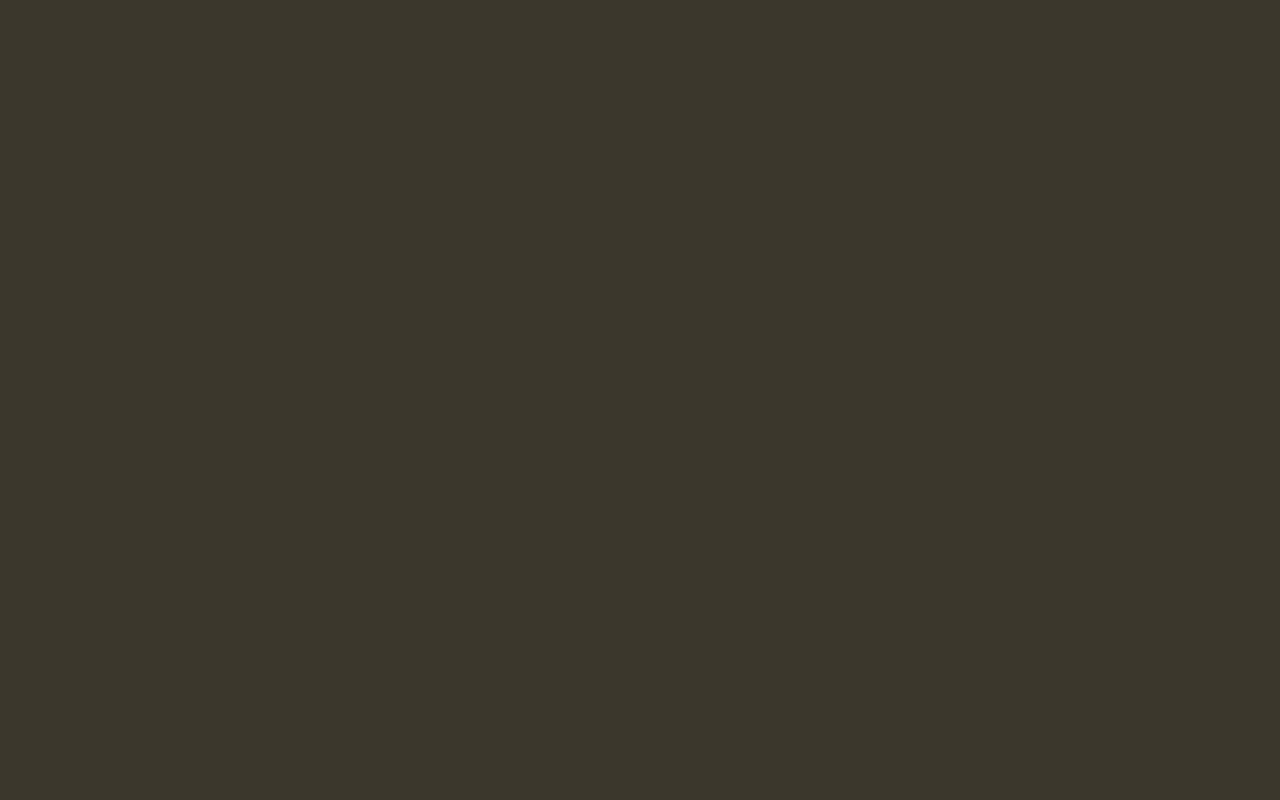
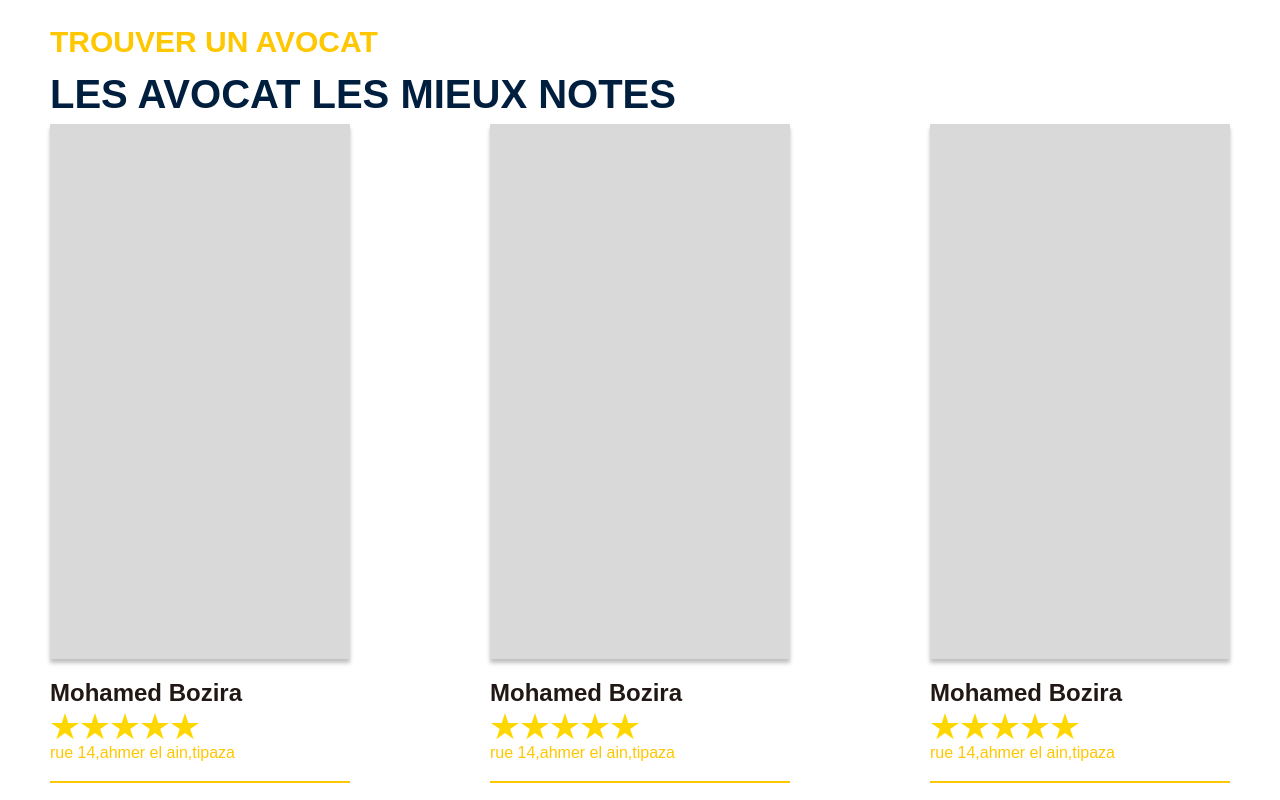
Before and after one commit to mondher0/dz-mouhami, a Next.js app: page / in a window 1280 px wide. Shown: the part 2640-3440 px from the top of the page. Before the commit the page ends 2591 px from the top, so only its background shows below. Built offline with nearby package versions, Linux system fonts and the light colour scheme.

Commit message:
adding topLoyers section

```diff
--- a/src/app/globals.css
+++ b/src/app/globals.css
@@ -31,3 +31,10 @@ body {
 .home-hero {
   background-image: url("/images/home-hero.png");
 }
+/* In your CSS file or Tailwind configuration */
+@layer utilities {
+  .shadow-custom {
+    box-shadow: 0px 4px 4px 0px rgba(0, 0, 0, 0.25);
+    /* filter: blur(28.5px); */
+  }
+}
--- a/src/app/page.js
+++ b/src/app/page.js
@@ -1,6 +1,7 @@
 import AboutUs from "@/components/home/AboutUs";
 import HomeHero from "@/components/home/HomeHero";
 import OurServices from "@/components/home/OurServices";
+import TopRatedLoyers from "@/components/home/TopRatedLoyers";
 
 export default function Home() {
   return (
@@ -8,6 +9,7 @@ export default function Home() {
       <HomeHero />
       <AboutUs />
       <OurServices />
+      <TopRatedLoyers />
     </>
   );
 }
--- a/src/components/home/AboutUs.jsx
+++ b/src/components/home/AboutUs.jsx
@@ -20,7 +20,7 @@ const AboutUs = () => {
         alt="About Us"
         width={600}
         height={600}
-        className="mt-6"
+        className="mt-6 mb-6"
       />
     </section>
   );
--- a/src/components/home/OurServices.jsx
+++ b/src/components/home/OurServices.jsx
@@ -62,8 +62,11 @@ const OurServices = () => {
           </p>
         </div>
         <div className="flex flex-col items-start justify-center gap-6 p-[35px] w-2/4 border-r-solid border-l-2 border-[#FFC700] ">
-          {services.map((service) => (
-            <div className="flex flex-col items-start justify-between ">
+          {services.map((service, index) => (
+            <div
+              className="flex flex-col items-start justify-between "
+              key={index}
+            >
               <Image src={service.icons} alt="icons" width={70} height={70} />
               <div>
                 <p className="text-[#FFC700] font-medium text-[25px]">
@@ -78,9 +81,18 @@ const OurServices = () => {
         </div>
       </div>
       <div className="flex items-center">
-        {features.map((feature) => (
-          <div className="flex flex-col items-center justify-center gap-6 p-[35px] w-2/4 border-r-solid border-l-2 border-[#FFC700] h-[200px]">
-            <Image src={feature.icons} alt="icons" width={100} height={80} className="mt-3" />
+        {features.map((feature, index) => (
+          <div
+            key={index}
+            className="flex flex-col items-center justify-center gap-6 p-[35px] w-2/4 border-r-solid border-l-2 border-[#FFC700] h-[200px] pb[10px]"
+          >
+            <Image
+              src={feature.icons}
+              alt="icons"
+              width={100}
+              height={80}
+              className="mt-3"
+            />
             <p className="text-[#FFC700] font-medium text-[25px] text-center">
               {feature.title}
             </p>
--- /dev/null
+++ b/src/components/home/TopRatedLoyerCard.jsx
@@ -0,0 +1,25 @@
+"use client";
+import React from "react";
+import { IoStarSharp } from "react-icons/io5";
+
+const TopRatedLoyerCard = ({ topLoyer }) => {
+  console.log(topLoyer);
+  const { fullName, adresse, starsCount } = topLoyer;
+  const numberOfstars = Array(starsCount || 0).fill(0);
+  return (
+    <div className="flex flex-col items-start justify-center gap-4 border-b-[2px] border-b-[#FFC700]">
+      <div className="shadow-custom h-[535px] w-[300px] bg-[#D9D9D9] hover:cursor-pointer"></div>
+      <div className="flex flex-col items-start justify-center">
+        <p className="text-[#211715] font-semibold text-[24px]">{fullName}</p>
+        <div className="flex items-center">
+          {numberOfstars.map((index) => (
+            <IoStarSharp size={30} color="#FFD700" key={index} />
+          ))}
+        </div>
+        <p className="text-[#FFC700] mb-4">{adresse}</p>
+      </div>
+    </div>
+  );
+};
+
+export default TopRatedLoyerCard;
--- /dev/null
+++ b/src/components/home/TopRatedLoyers.jsx
@@ -0,0 +1,43 @@
+import React from "react";
+import TopRatedLoyerCard from "./TopRatedLoyerCard";
+
+const TopRatedLoyers = () => {
+  const TopRatesLoyers = [
+    {
+      fullName: "Mohamed Bozira",
+      adresse: "rue 14,ahmer el ain,tipaza",
+      starsCount: 5,
+    },
+    {
+      fullName: "Mohamed Bozira",
+      adresse: "rue 14,ahmer el ain,tipaza",
+      starsCount: 5,
+    },
+    {
+      fullName: "Mohamed Bozira",
+      adresse: "rue 14,ahmer el ain,tipaza",
+      starsCount: 5,
+    },
+  ];
+
+  return (
+    <section className=" bg-white p-[50px]">
+      <p className="text-[#FFC700] text-[30px] font-semibold">
+        TROUVER UN AVOCAT
+      </p>
+      <p className="text-[#001F3F] text-[40px] font-bold ">
+        LES AVOCAT LES MIEUX NOTES
+      </p>
+      <div className="flex items-start gap-[30px] flex-wrap justify-between">
+        {TopRatesLoyers.map((topLoyer, index) => (
+          <TopRatedLoyerCard key={index} topLoyer={topLoyer} />
+        ))}
+        <div className="flex items-center justify-center h-[535px] w-[300px] bg-[#FFC70066] text-[#FFF] text-[40px] font-semibold hover:cursor-pointer">
+          SEE MORE
+        </div>
+      </div>
+    </section>
+  );
+};
+
+export default TopRatedLoyers;
```
